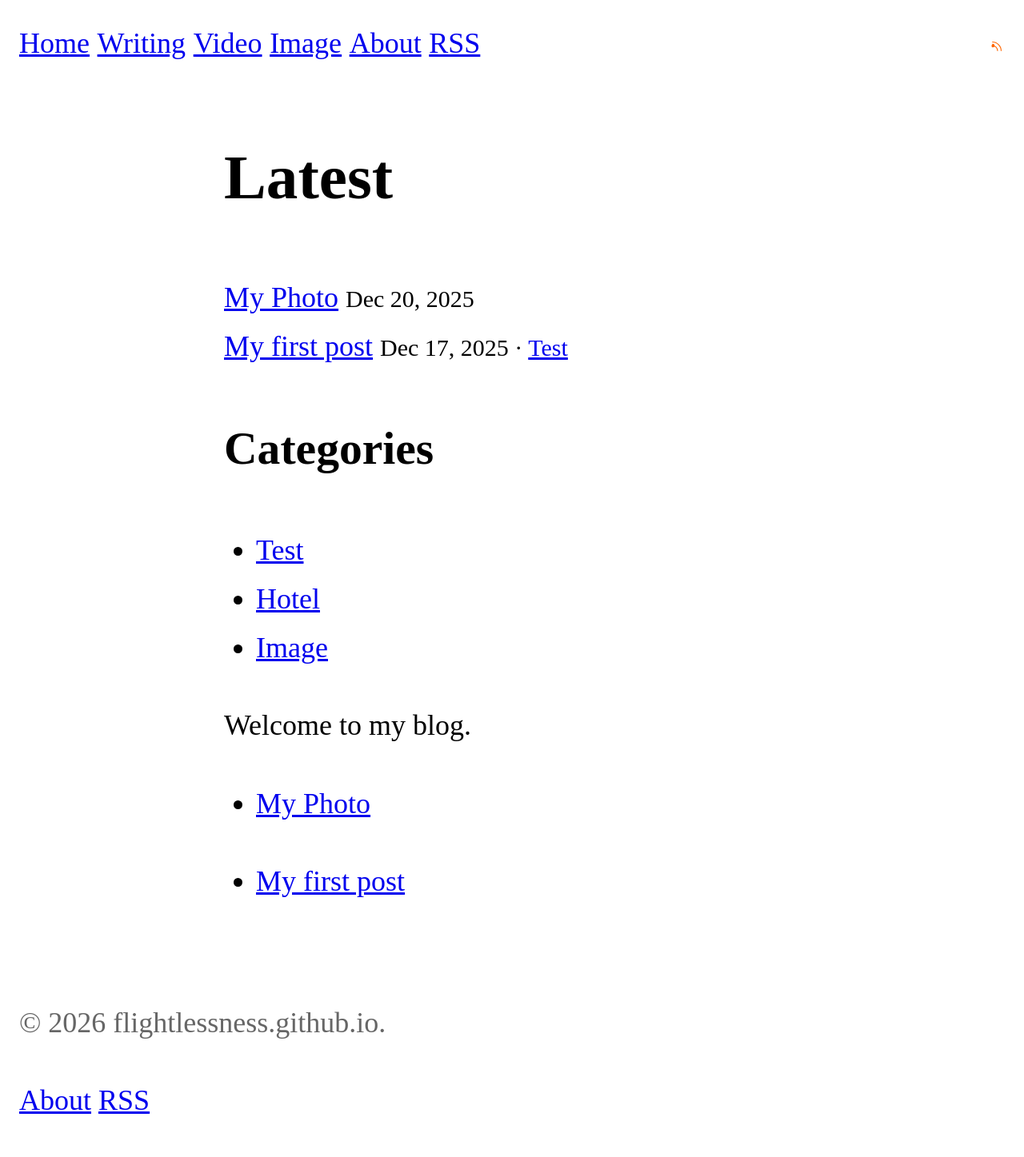
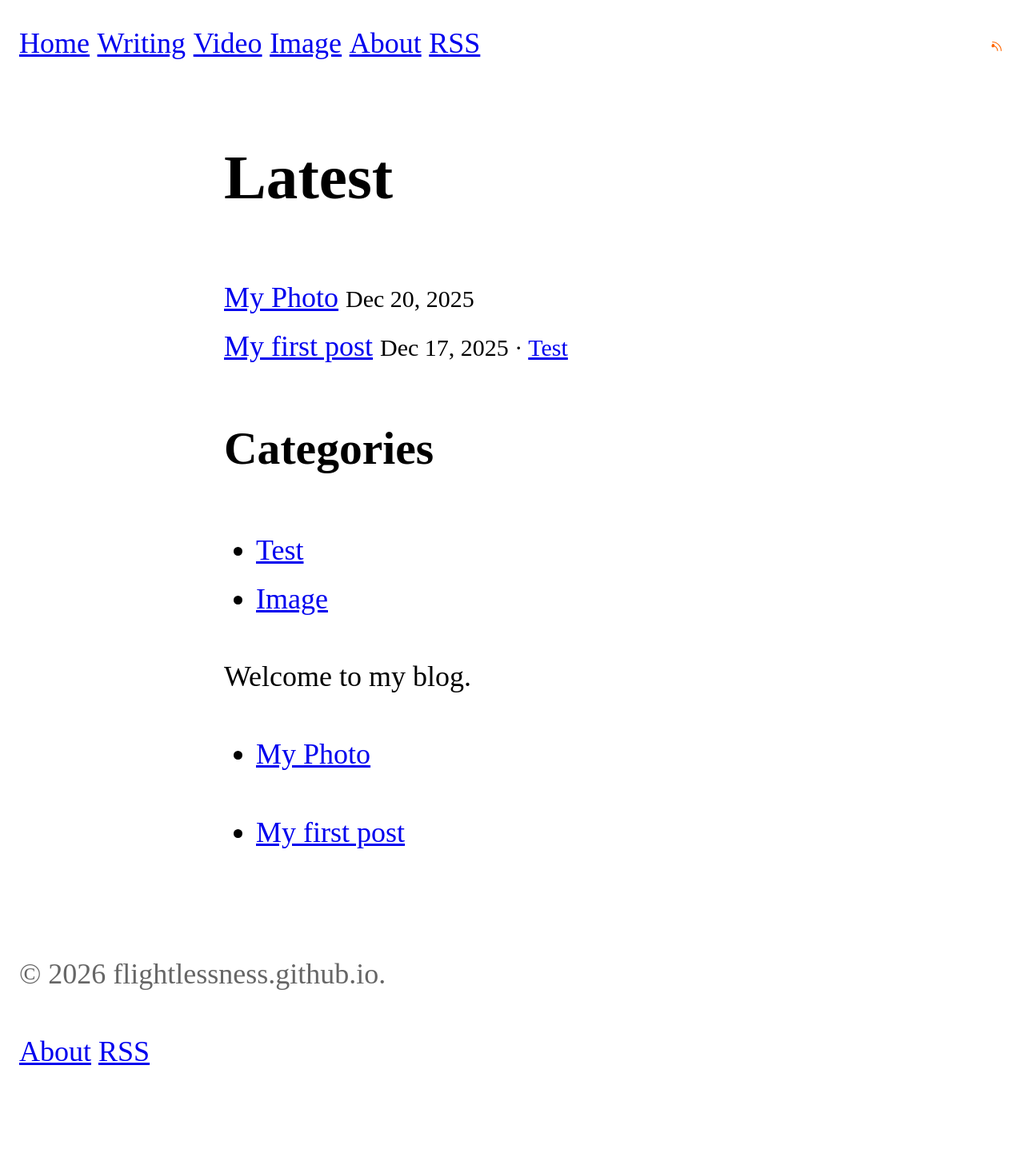
Before and after one commit to flightlessness/flightlessness.github.io, a Jekyll site: the page built from index.md, in a window 1280 px wide. Shown: the whole page at 80% size. Built offline with Jekyll 4.4.1, drawn with Linux system fonts in a browser that asks for light colours; after the commit the page ends 1386 px from its top, so only the background shows below that.

Commit message:
Update index.md

```diff
--- a/index.md
+++ b/index.md
@@ -25,7 +25,6 @@ permalink: /
 
 <ul class="category-menu">
   <li><a href="/test/">Test</a></li>
-  <li><a href="/hotel/">Hotel</a></li>
   <li><a href="/image/">Image</a></li>
 </ul>
 
```
